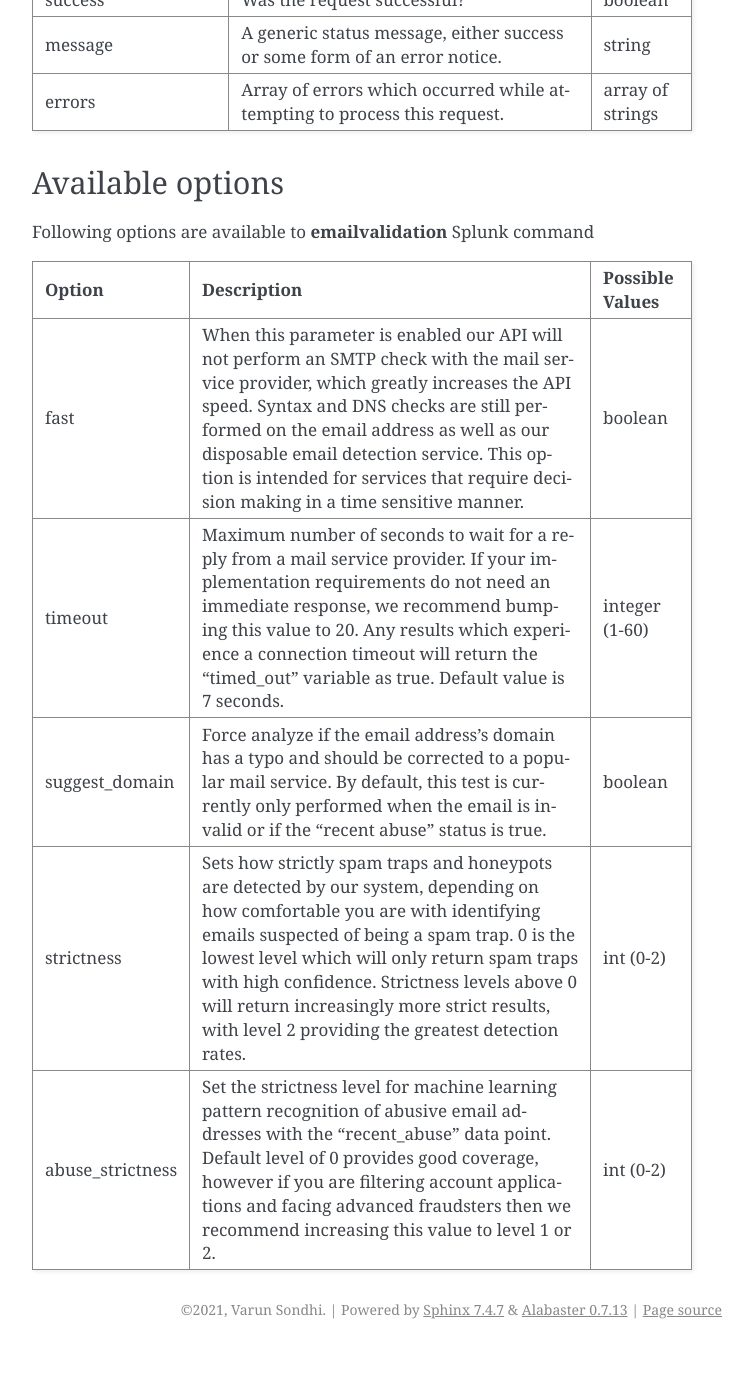
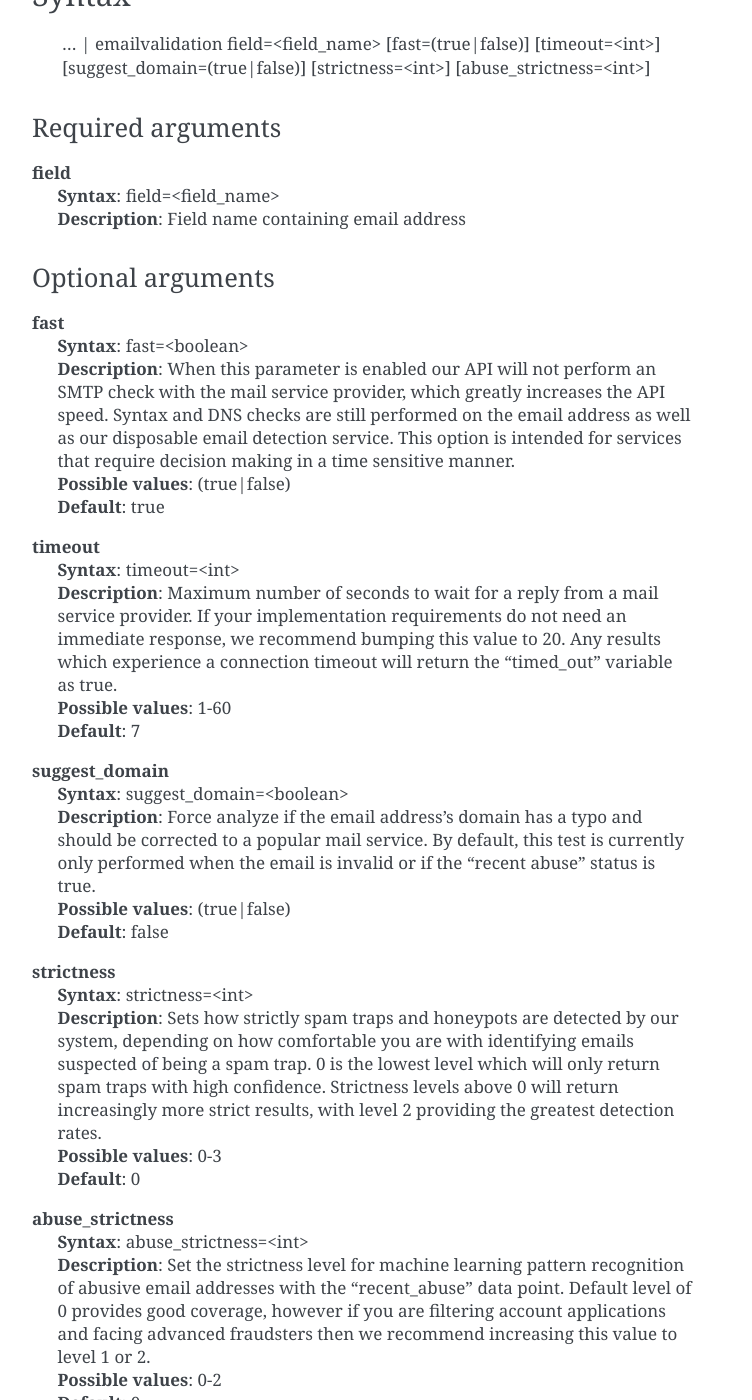
Before and after one commit to yanky076/TA-ipqualityscore, a Sphinx documentation site: the page built from docs/source/emailvalidation.rst, in a window 1280 px wide and 1400 px high, scrolled down 3538 px. Shown: the whole window, without its empty margins (388-1140 px from the left). Built offline with Sphinx 7.4.7, drawn with Linux system fonts in a browser that asks for light colours; before the commit the page ends 4887 px from its top, so only the background shows below that; some of the changed text lies outside the part shown.

```diff
--- a/docs/source/emailvalidation.rst
+++ b/docs/source/emailvalidation.rst
@@ -10,13 +10,6 @@ This commands maps to Email Validation API for IPQualityScore available [here](h
 - **Spam Traps** - Identify spam traps and honeypot email addresses that negatively impact your sender score.
 - **Hard Bounces** - Prevent hard bounces by pre-screening email addresses before messaging them.
 - **Disposable Email Services** - Easily block disposable email addresses and temporary mail services that allow fraudsters to spawn new emails at any time.
-
-Command Usage
--------------
-
-The event need to have **email** field available for this command to be appended to the search. Example usage::
-
-    ... | emailvalidation
 
 Following fields will be added to the event if the API call is successful
 
@@ -76,21 +69,56 @@ Following fields will be added to the event if the API call is successful
 | errors              | Array of errors which occurred while attempting to process this request.                                                                                                                                                                                                                                                                                  | array of strings |
 +---------------------+-----------------------------------------------------------------------------------------------------------------------------------------------------------------------------------------------------------------------------------------------------------------------------------------------------------------------------------------------------------+------------------+
 
-Available options
------------------
+Syntax
+------
 
-Following options are available to **emailvalidation** Splunk command
+    ... | emailvalidation field=<field_name> [fast=(true|false)] [timeout=<int>] [suggest_domain=(true|false)] [strictness=<int>] [abuse_strictness=<int>]
 
-+------------------+--------------------------------------------------------------------------------------------------------------------------------------------------------------------------------------------------------------------------------------------------------------------------------------------------------------------------------------------------------------------------------+-----------------+
-| Option           | Description                                                                                                                                                                                                                                                                                                                                                                    | Possible Values |
-+==================+================================================================================================================================================================================================================================================================================================================================================================================+=================+
-| fast             | When this parameter is enabled our API will not perform an SMTP check with the mail service provider, which greatly increases the API speed. Syntax and DNS checks are still performed on the email address as well as our disposable email detection service. This option is intended for services that require decision making in a time sensitive manner.                   | boolean         |
-+------------------+--------------------------------------------------------------------------------------------------------------------------------------------------------------------------------------------------------------------------------------------------------------------------------------------------------------------------------------------------------------------------------+-----------------+
-| timeout          | Maximum number of seconds to wait for a reply from a mail service provider. If your implementation requirements do not need an immediate response, we recommend bumping this value to 20. Any results which experience a connection timeout will return the "timed_out" variable as true. Default value is 7 seconds.                                                          | integer (1-60)  |
-+------------------+--------------------------------------------------------------------------------------------------------------------------------------------------------------------------------------------------------------------------------------------------------------------------------------------------------------------------------------------------------------------------------+-----------------+
-| suggest_domain   | Force analyze if the email address's domain has a typo and should be corrected to a popular mail service. By default, this test is currently only performed when the email is invalid or if the "recent abuse" status is true.                                                                                                                                                 | boolean         |
-+------------------+--------------------------------------------------------------------------------------------------------------------------------------------------------------------------------------------------------------------------------------------------------------------------------------------------------------------------------------------------------------------------------+-----------------+
-| strictness       | Sets how strictly spam traps and honeypots are detected by our system, depending on how comfortable you are with identifying emails suspected of being a spam trap. 0 is the lowest level which will only return spam traps with high confidence. Strictness levels above 0 will return increasingly more strict results, with level 2 providing the greatest detection rates. | int (0-2)       |
-+------------------+--------------------------------------------------------------------------------------------------------------------------------------------------------------------------------------------------------------------------------------------------------------------------------------------------------------------------------------------------------------------------------+-----------------+
-| abuse_strictness | Set the strictness level for machine learning pattern recognition of abusive email addresses with the "recent_abuse" data point. Default level of 0 provides good coverage, however if you are filtering account applications and facing advanced fraudsters then we recommend increasing this value to level 1 or 2.                                                          | int (0-2)       |
-+------------------+--------------------------------------------------------------------------------------------------------------------------------------------------------------------------------------------------------------------------------------------------------------------------------------------------------------------------------------------------------------------------------+-----------------+
+Required arguments
+^^^^^^^^^^^^^^^^^^
+
+| **field**
+|   **Syntax**: field=<field_name>
+|   **Description**: Field name containing email address
+
+Optional arguments
+^^^^^^^^^^^^^^^^^^
+| **fast**
+|   **Syntax**: fast=<boolean>
+|   **Description**: When this parameter is enabled our API will not perform an SMTP check with the mail service provider, which greatly increases the API speed. Syntax and DNS checks are still performed on the email address as well as our disposable email detection service. This option is intended for services that require decision making in a time sensitive manner.
+|   **Possible values**: (true|false)
+|   **Default**: true
+
+| **timeout**
+|   **Syntax**: timeout=<int>
+|   **Description**: Maximum number of seconds to wait for a reply from a mail service provider. If your implementation requirements do not need an immediate response, we recommend bumping this value to 20. Any results which experience a connection timeout will return the "timed_out" variable as true.
+|   **Possible values**: 1-60
+|   **Default**: 7
+
+| **suggest_domain**
+|   **Syntax**: suggest_domain=<boolean>
+|   **Description**: Force analyze if the email address's domain has a typo and should be corrected to a popular mail service. By default, this test is currently only performed when the email is invalid or if the "recent abuse" status is true.
+|   **Possible values**: (true|false)
+|   **Default**: false
+
+| **strictness**
+|   **Syntax**: strictness=<int>
+|   **Description**: Sets how strictly spam traps and honeypots are detected by our system, depending on how comfortable you are with identifying emails suspected of being a spam trap. 0 is the lowest level which will only return spam traps with high confidence. Strictness levels above 0 will return increasingly more strict results, with level 2 providing the greatest detection rates.
+|   **Possible values**: 0-3
+|   **Default**: 0
+
+| **abuse_strictness**
+|   **Syntax**: abuse_strictness=<int>
+|   **Description**: Set the strictness level for machine learning pattern recognition of abusive email addresses with the "recent_abuse" data point. Default level of 0 provides good coverage, however if you are filtering account applications and facing advanced fraudsters then we recommend increasing this value to level 1 or 2.
+|   **Possible values**: 0-2
+|   **Default**: 0
+
+Example Usage
+-------------
+
+|   ... | emailvalidation field="email_address"
+
+|   ... | emailvalidation field="email_address" strictness=2 timeout=30
+
+.. image:: img/screenshot_emailvalidation.png
+    :alt: Email Validation command usage
--- a/docs/source/ipdetection.rst
+++ b/docs/source/ipdetection.rst
@@ -148,3 +148,6 @@ Example Usage
 |   ... | ipdetection field="email_address"
 
 |   ... | ipdetection field="email_address" strictness=2 fast=true
+
+.. image:: img/screenshot_ipdetection.png
+    :alt: IP Detection command usage
```
Also changed, not shown: docs/source/releasenotes.rst (+22 -0 lines), docs/source/urlchecker.rst (+27 -15 lines), docs/source/img/screenshot_emailvalidation.png (added), docs/source/img/screenshot_ipdetection.png (added), docs/source/img/screenshot_urlchecker.png (added), 1 other file.
